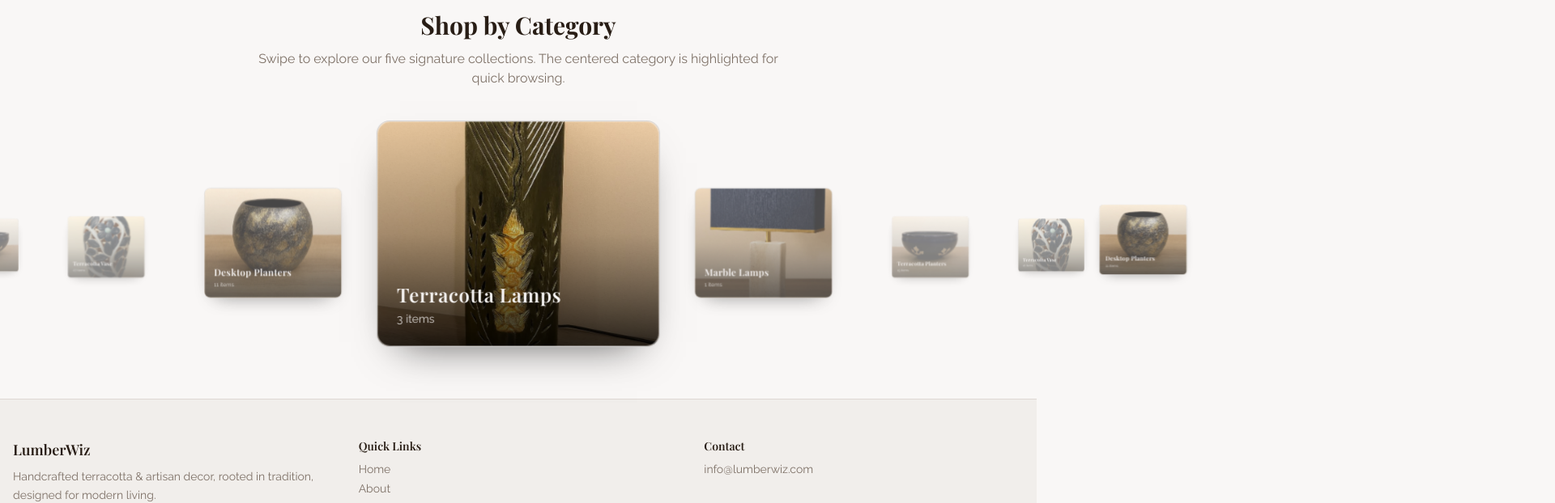
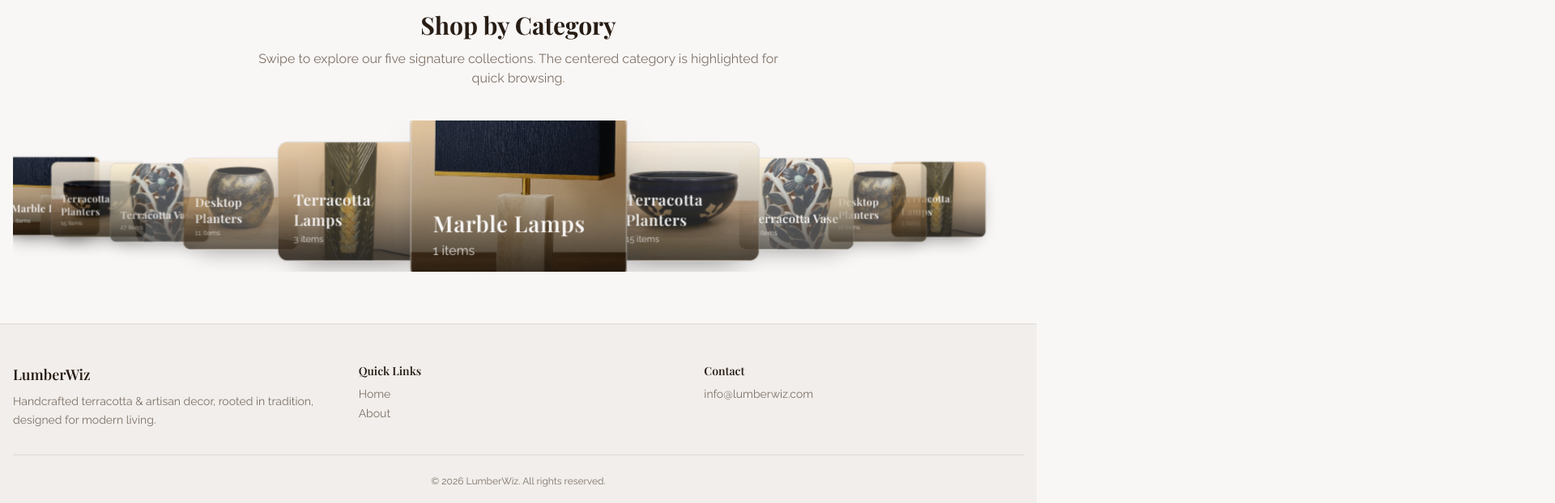
Before and after one commit to mrayyan6/lumberwiz-2.0, a Next.js app: page / in a window 1280 px wide. Shown: the part 580-1202 px from the top of the page at 81% size, 1920 px wide, since content can reach past the window. Built offline with nearby package versions, Linux system fonts and the light colour scheme.

Commit message:
swiper done

```diff
--- a/components/CategoryCarousel.tsx
+++ b/components/CategoryCarousel.tsx
@@ -23,9 +23,9 @@ function getDistanceFromCenter(index: number, activeIndex: number, total: number
 }
 
 function getScale(distance: number) {
-  if (distance <= 0) return 1;
-  if (distance === 1) return 0.6;
-  return 0.4;
+  if (distance <= 0) return 1.15;
+  if (distance === 1) return 0.98;
+  return 0.9;
 }
 
 export default function CategoryCarousel({ items }: CategoryCarouselProps) {
@@ -51,15 +51,15 @@ export default function CategoryCarousel({ items }: CategoryCarouselProps) {
       whileInView={{ opacity: 1, scale: 1 }}
       viewport={{ once: true, amount: 0.2 }}
       transition={{ duration: 0.6, ease: "easeOut" }}
-      className="mt-10 [perspective:1400px]"
+      className="mt-10 overflow-x-hidden [perspective:1400px]"
     >
       <Swiper
         modules={[EffectCoverflow, Mousewheel, A11y]}
         effect="coverflow"
         centeredSlides={true}
         centeredSlidesBounds
-        slidesPerView={1.2}
-        spaceBetween={14}
+        slidesPerView={3}
+        spaceBetween={17}
         speed={700}
         loop={true}
         loopAdditionalSlides={5}
@@ -76,14 +76,14 @@ export default function CategoryCarousel({ items }: CategoryCarouselProps) {
           slideShadows: false,
         }}
         breakpoints={{
-          640: { slidesPerView: 1.6, spaceBetween: 18 },
-          768: { slidesPerView: 2.1, spaceBetween: 20 },
-          1024: { slidesPerView: 2.8, spaceBetween: 22 },
-          1280: { slidesPerView: 3.4, spaceBetween: 24 },
+          640: { slidesPerView: 5, spaceBetween: 20 },
+          768: { slidesPerView: 5, spaceBetween: 20 },
+          1024: { slidesPerView: 5, spaceBetween: 20 },
+          1280: { slidesPerView: 5, spaceBetween: 20 },
         }}
         onSwiper={(swiper) => setActiveRealIndex(items.length ? swiper.realIndex % items.length : 0)}
         onSlideChange={(swiper) => setActiveRealIndex(items.length ? swiper.realIndex % items.length : 0)}
-        className="!overflow-visible px-1 py-4 sm:px-4"
+        className="!overflow-hidden [touch-action:pan-y] px-1 py-4 sm:px-4"
       >
         {loopedItems.map((item, index) => {
           const realIndex = items.length ? index % items.length : 0;
@@ -96,8 +96,8 @@ export default function CategoryCarousel({ items }: CategoryCarouselProps) {
               <motion.div
                 animate={{
                   scale,
-                  opacity: isCenter ? 1 : distance === 1 ? 0.72 : 0.48,
-                  y: isCenter ? 0 : distance === 1 ? 14 : 24,
+                  opacity: isCenter ? 1 : distance === 1 ? 0.86 : 0.72,
+                  y: isCenter ? 0 : distance === 1 ? 8 : 14,
                 }}
                 transition={{
                   type: "spring",
```
